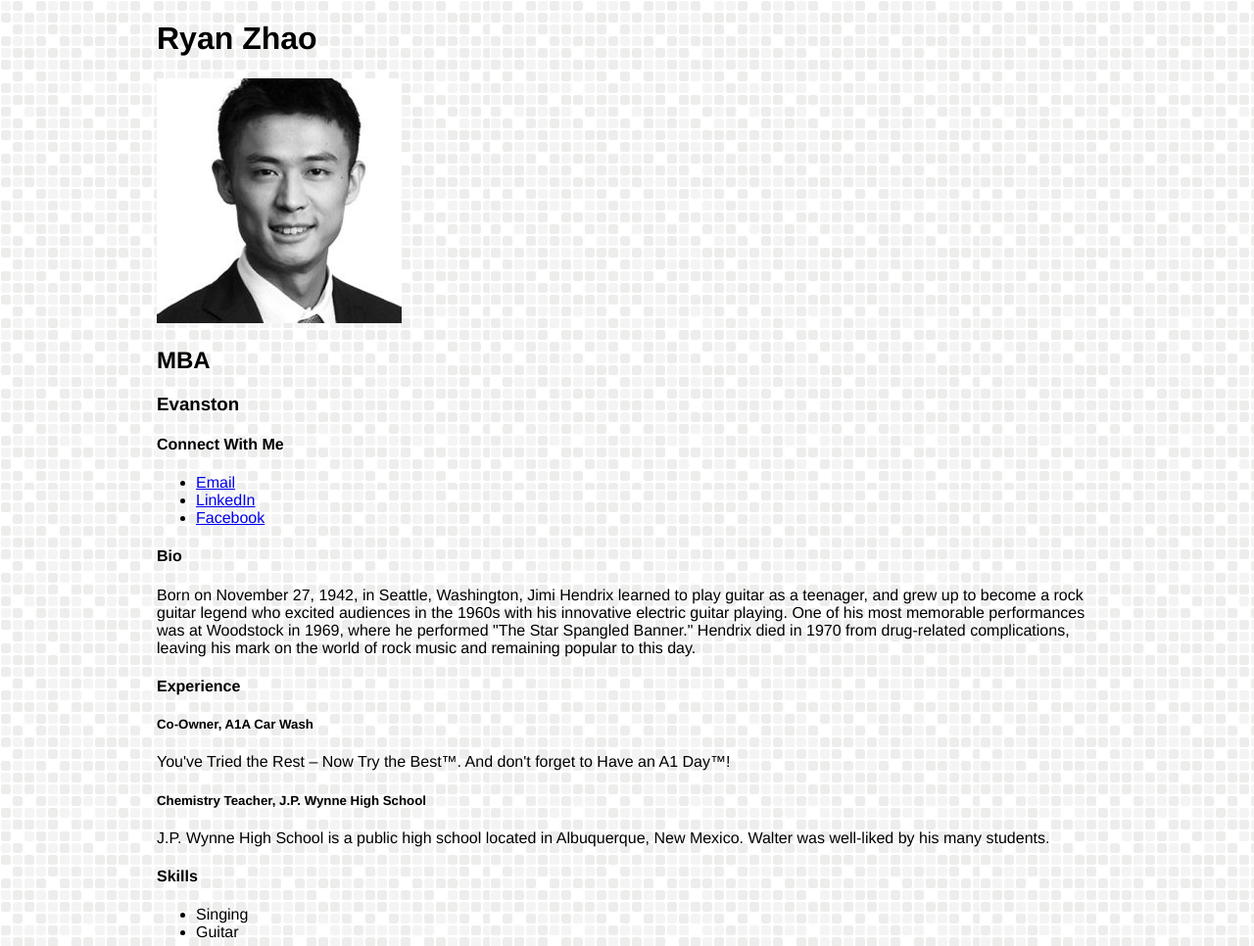
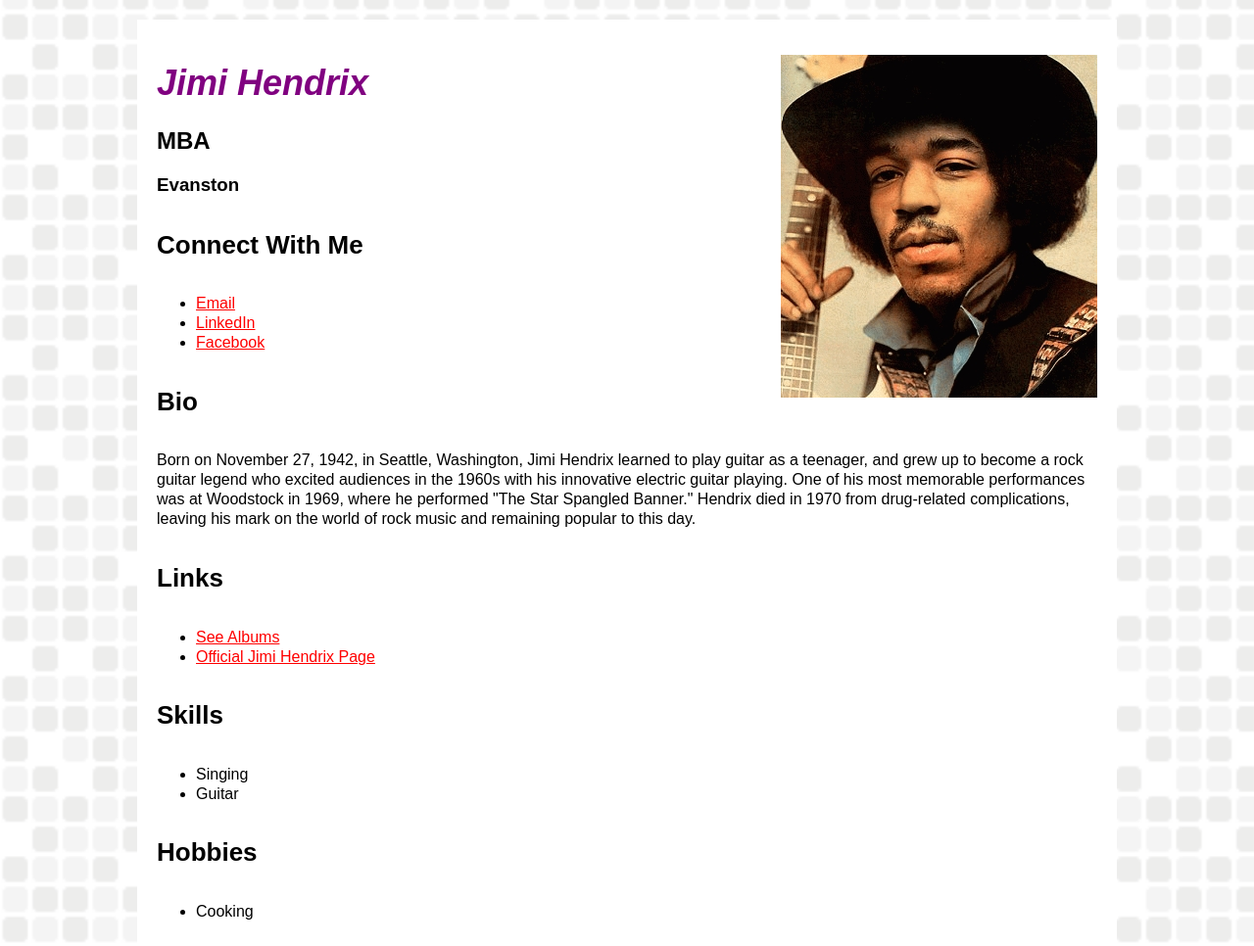
Before and after one commit to RyanZ123/ryanz123.github.io, a plain HTML site: page index.html in a window 1280 px wide. Shown: the top 966 px of the page at 98% size. Drawn offline with Linux system fonts and the light colour scheme.

Commit message:
Jimi Hendrix
Homework2

```diff
--- a/index.html
+++ b/index.html
@@ -1,16 +1,16 @@
 <!DOCTYPE html>
 <html>
 <head>
-  <title>About Ryan</title>
+  <title>About Jimi</title>
   <meta charset="UTF-8">
   <link rel="stylesheet" type="text/css" href="style.css">
 </head>
 <body>
   <div id="wrapper">
-    <h1>Ryan Zhao</h1>
     <p>
-      <img src="ryan.jpg">
+      <img src="jimi.jpg">
     </p>
+    <h1 class="hello">Jimi Hendrix</h1>
     <h2>MBA</h2>
     <h3>Evanston</h3>
     <section>
@@ -29,14 +29,12 @@
       </p>
     </section>
     <section>
-      <h4>Experience</h4>
+      <h4>Links</h4>
       <section>
-        <h5>Co-Owner, A1A Car Wash</h5>
-        <p>You've Tried the Rest – Now Try the Best™. And don't forget to Have an A1 Day™!</p>
-      </section>
-      <section>
-        <h5>Chemistry Teacher, J.P. Wynne High School</h5>
-        <p>J.P. Wynne High School is a public high school located in Albuquerque, New Mexico. Walter was well-liked by his many students.</p>
+        <ul>
+        <li><a href="albums.html">See Albums</a></li>
+        <li><a href="http://www.jimihendrix.com">Official Jimi Hendrix Page</a></li>
+        </ul>
       </section>
     </section>
     <section>
--- a/style.css
+++ b/style.css
@@ -1,9 +1,46 @@
+/* Turn the links red */
+
+a {color: red;}
+
+/* Make the name 36px font and italicized */
+
+h1 {font-size: 36px; font-style:italic;}
+h1.hello {color:purple;}
+
+/* Make the section headers (e.g. Summary, Experience) 26px font */
+h4 {font-size: 26px;}
+/* Make the job descriptions (e.g. Co-Owner, A1A Car Wash) blue and 20px font */
+h5 {font-size: 20px; color: blue;}
+/* Put a border around the photo, set it to the right */
+ img {
+ 	border: 5 px solid purple;
+ 	float: right;
+ }
+/* Set the font family for the whole document, and add a background image */
 body {
-  font-family: 'helvetica neue', arial, sans-serif;
-  font-weight: 300;
-  background: url(pattern.png) repeat;
+	font-family: 'Playfair Display', arial;
+	background-image: url(pattern.png);
+	background-size:cover;
+	background-position: center center;
+	background- attachment: fixed;
 }
-#wrapper {
-  width: 960px;
-  margin: 20px auto;
+/* Give the paragraphs and lists a 26px line height */
+p, li {
+	line-height: 20px;
 }
+
+/* Make the links purple when I put my mouse over it */
+a:hover {color:purple;}
+/* Make the content of the page "sit on top of" the background */
+	div#wrapper{
+	background-color:white;
+	width: 960px;
+	padding:20px;
+	margin: 20px auto;
+}
+/* Make it so you can see the footer and center it */
+#footer {
+	color:white;
+	margin: 20px auto;
+	text-align: center;
+}
```
Also changed, not shown: albums.html (added, +58 -0 lines), AreyouexpUK.jpg (added), jimi.jpg (added).
